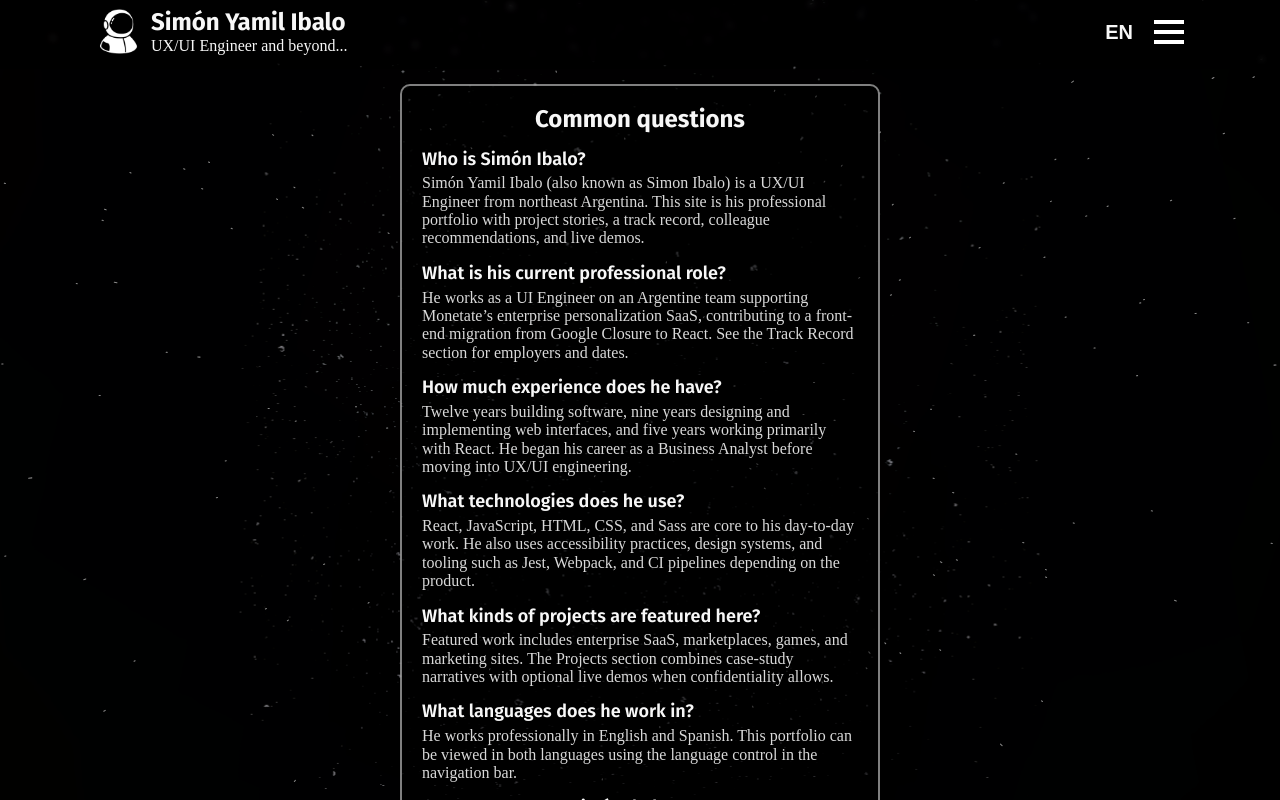
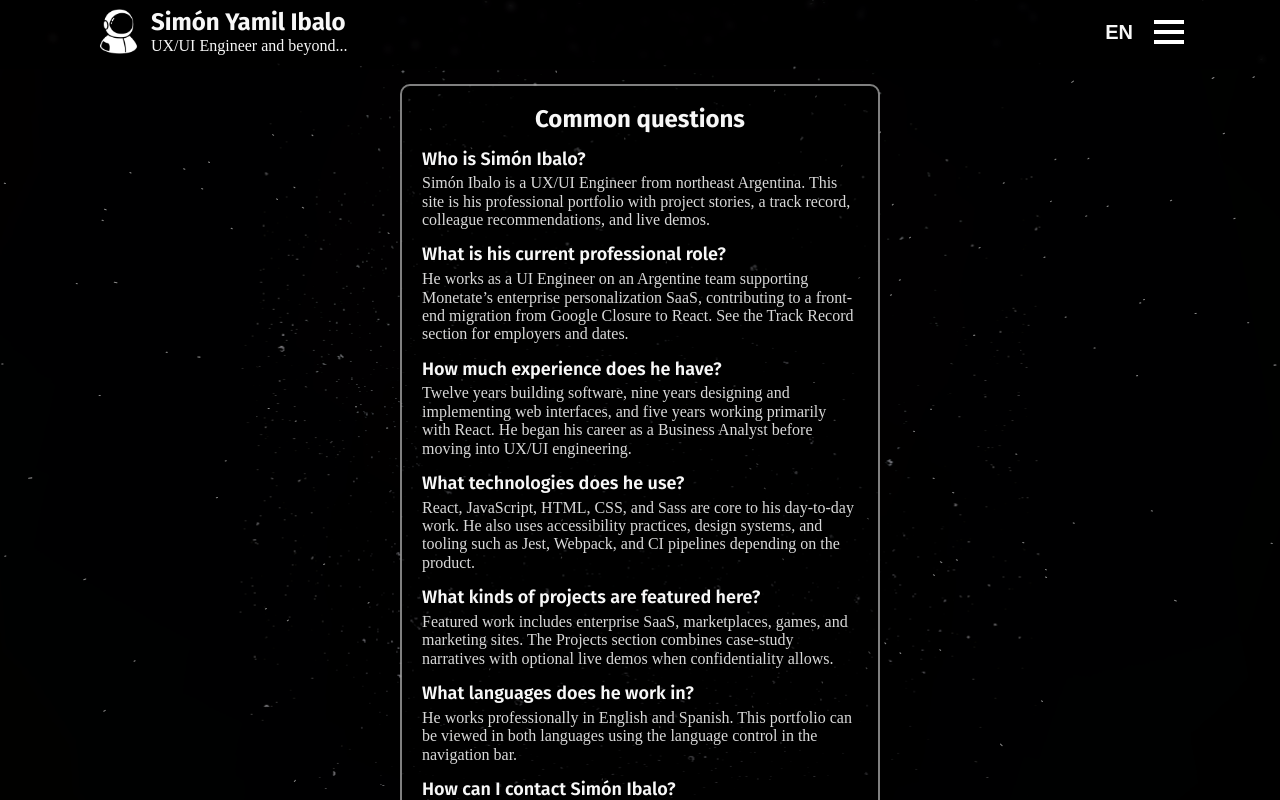
Before and after one commit to simon8x/portfolio, a React (Create React App) app: page /faq in a window 1280 px wide. Shown: the top 800 px of the page. Built offline with nearby package versions, Linux system fonts and the light colour scheme; a web font is replaced by a local one.

Commit message:
Update faq copy

```diff
--- a/src/data/faqContent.js
+++ b/src/data/faqContent.js
@@ -17,9 +17,9 @@ export const faqItems = [
     },
     answer: {
       EN:
-        'Simón Yamil Ibalo (also known as Simon Ibalo) is a UX/UI Engineer from northeast Argentina. This site is his professional portfolio with project stories, a track record, colleague recommendations, and live demos.',
+        'Simón Ibalo is a UX/UI Engineer from northeast Argentina. This site is his professional portfolio with project stories, a track record, colleague recommendations, and live demos.',
       ES:
-        'Simón Yamil Ibalo (también Simon Ibalo) es ingeniero UX/UI del noreste de Argentina. Este sitio es su portfolio profesional con historias de proyectos, trayectoria, recomendaciones de colegas y demos en vivo.',
+        'Simón Ibalo es ingeniero UX/UI del noreste de Argentina. Este sitio es su portfolio profesional con historias de proyectos, trayectoria, recomendaciones de colegas y demos en vivo.',
     },
   },
   {
```
